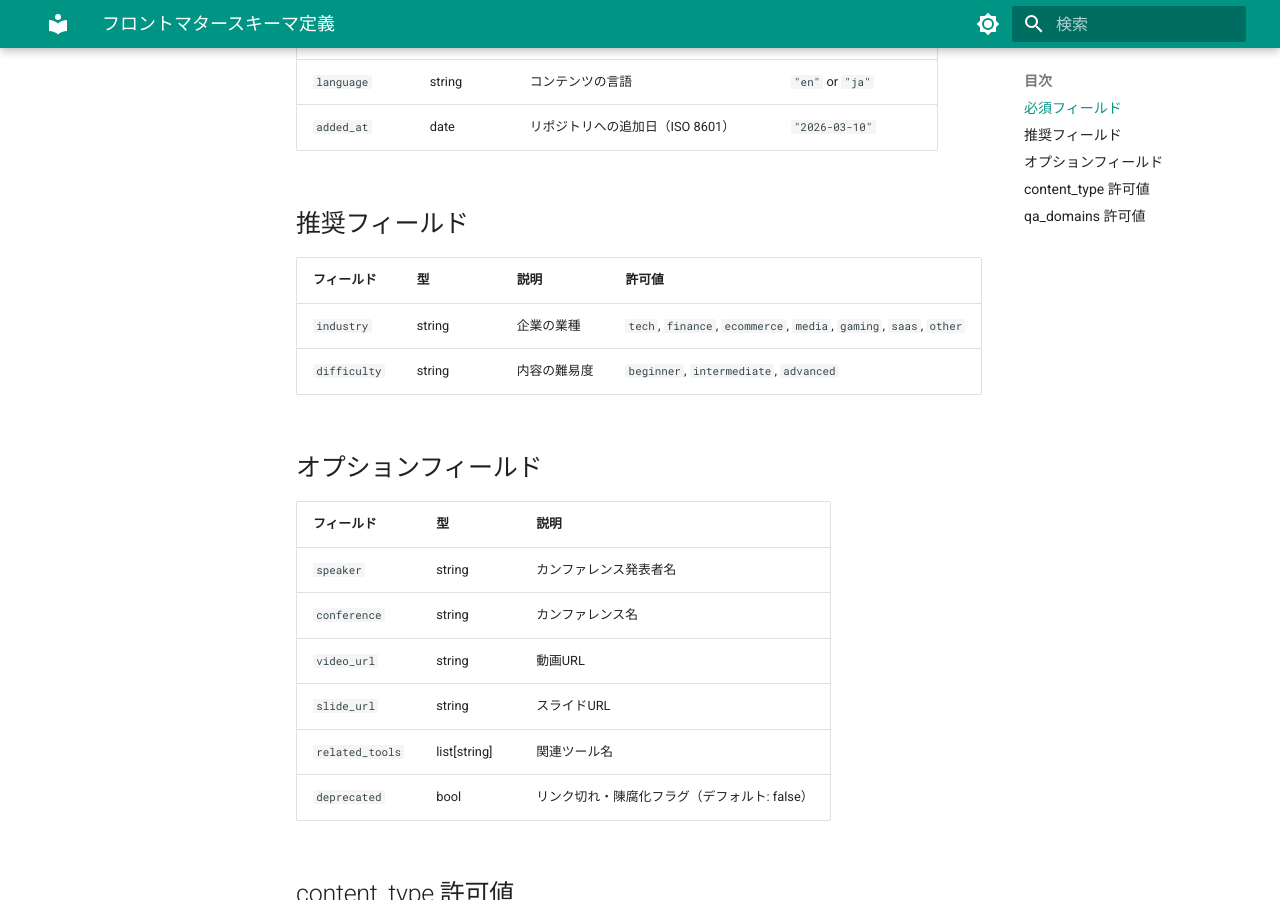
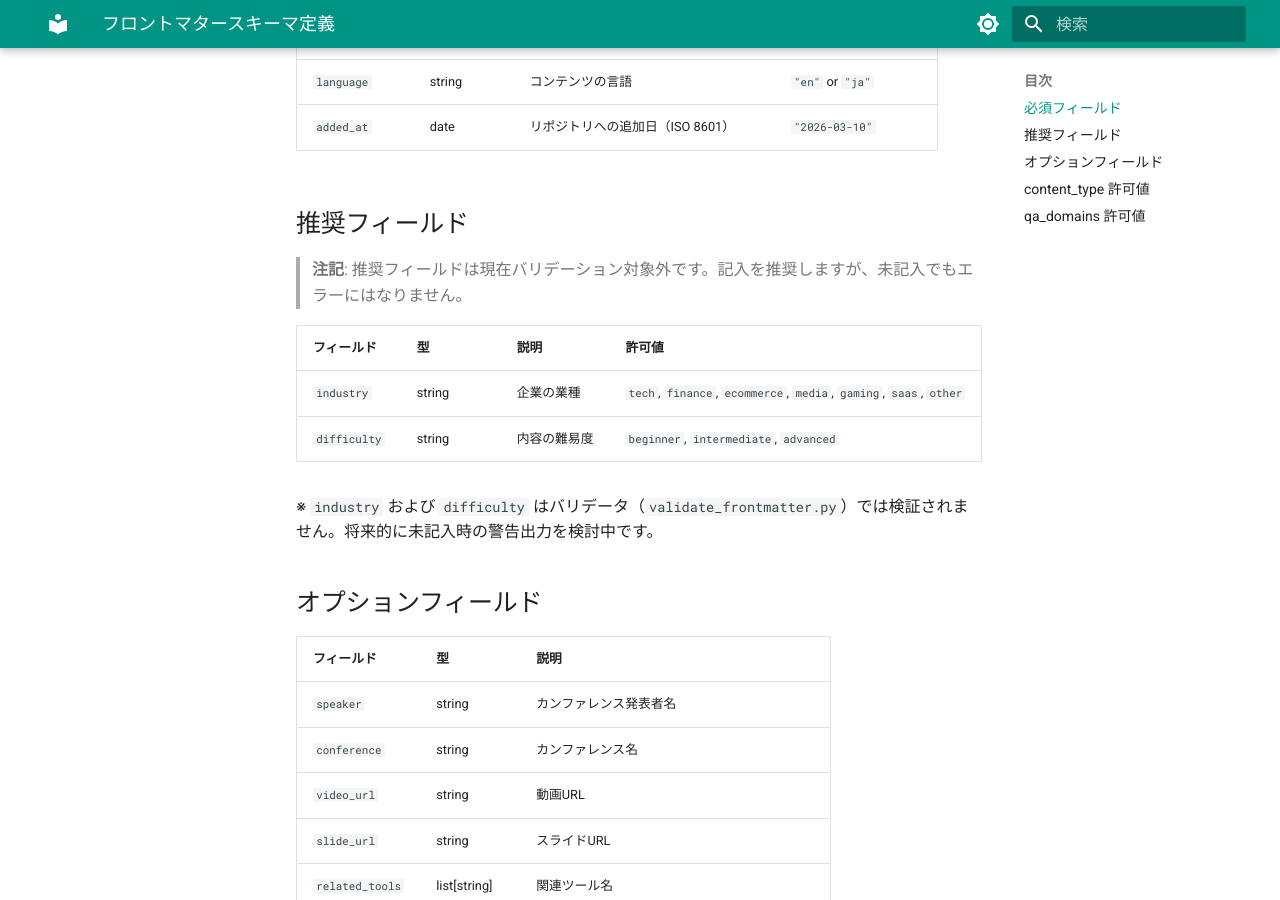
Before and after one commit to Y-Kanekoo/qa-knowledge, an MkDocs documentation site: the page built from docs/schema.md, in a window 1280 px wide and 900 px high, scrolled down 649 px. Built offline with MkDocs 1.6.1 and Material for MkDocs 9.7.7, drawn with Linux system fonts in a browser that asks for light colours.

Commit message:
[docs] ドキュメント整備（スキーマ注記・テンプレート記述例追加）
- docs/schema.md: 推奨フィールドのバリデーション対象外を明記
- entries/_template.md: 各セクションにHTMLコメントで記述ガイドと具体例を追加

Co-Authored-By: Claude Opus 4.6 <noreply@anthropic.com>

```diff
--- a/docs/schema.md
+++ b/docs/schema.md
@@ -18,10 +18,14 @@
 
 ## 推奨フィールド
 
+> **注記**: 推奨フィールドは現在バリデーション対象外です。記入を推奨しますが、未記入でもエラーにはなりません。
+
 | フィールド | 型 | 説明 | 許可値 |
 |-----------|------|------|--------|
 | `industry` | string | 企業の業種 | `tech`, `finance`, `ecommerce`, `media`, `gaming`, `saas`, `other` |
 | `difficulty` | string | 内容の難易度 | `beginner`, `intermediate`, `advanced` |
+
+※ `industry` および `difficulty` はバリデータ（`validate_frontmatter.py`）では検証されません。将来的に未記入時の警告出力を検討中です。
 
 ## オプションフィールド
 
```
Also changed, not shown: entries/_template.md (+10 -1 lines).
